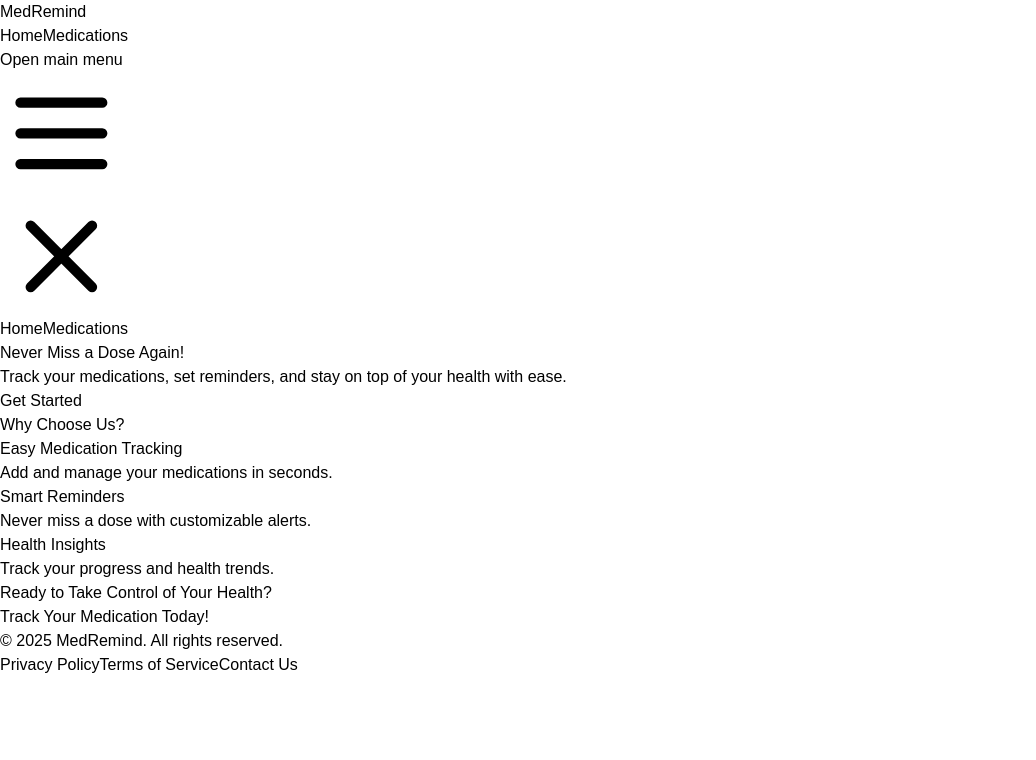
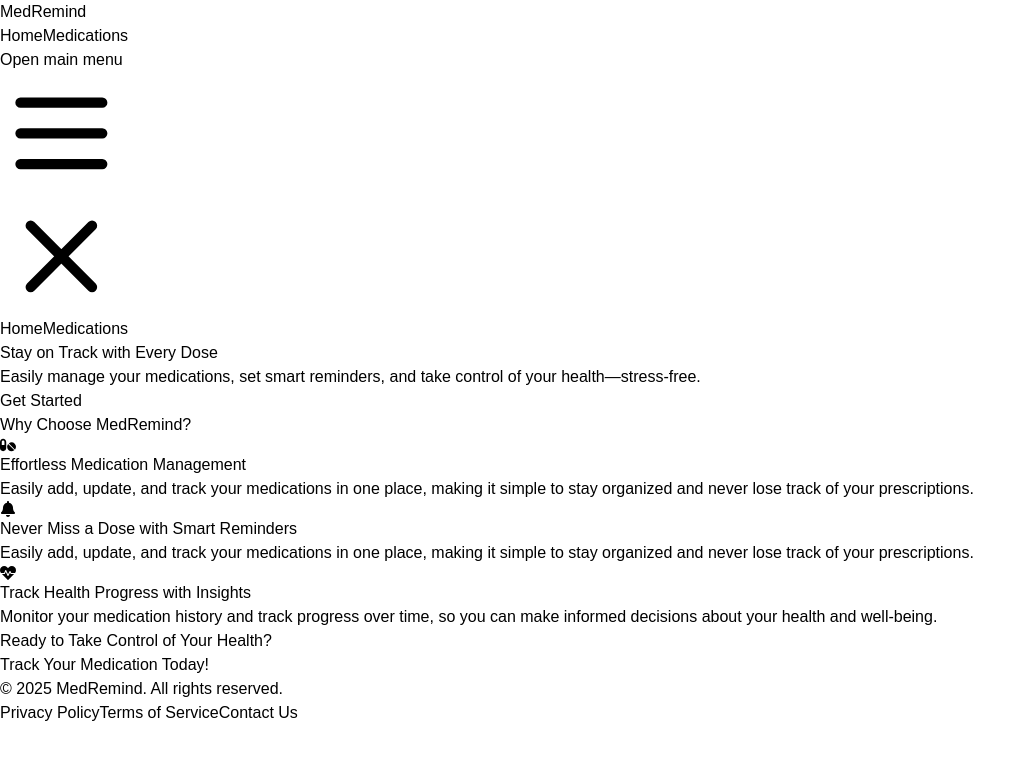
Before and after one commit to ritjiishaku/medication-reminder-app, a React (Vite) app: page / in a window 1280 px wide. Shown: the top 760 px of the page, without its empty margins (0-1036 px from the left). Built offline with nearby package versions, Linux system fonts and the light colour scheme.

Commit message:
Edited the copy and added icons to the why choose us section

```diff
--- a/src/pages/HomeSections/CTA.jsx
+++ b/src/pages/HomeSections/CTA.jsx
@@ -6,7 +6,7 @@ const CTA = () => {
   return (
     <section className="border-b bg-neutral-50 py-12 px-4 flex flex-col items-center justify-center gap-8 md:gap-16 md:py-24 md:px-8">
       <div className="flex flex-col items-center justify-center gap-4 md:gap-8">
-        <h2 className="text-blue-700 font-medium text-3xl text-center md:text-4xl lg:text-5xl leading-tight">
+        <h2 className="text-blue-700 font-medium text-2xl text-center md:text-4xl lg:text-5xl leading-tight">
           Ready to Take Control of Your Health?
         </h2>
         <div className="border-b-4 border-blue-700 w-32 md:w-64 md:border-b-8"></div>
--- a/src/pages/HomeSections/Hero.jsx
+++ b/src/pages/HomeSections/Hero.jsx
@@ -6,19 +6,19 @@ function Hero() {
   return (
     <section className="hero bg-neutral-50 border-b border-neutral-200 py-12 px-4 flex flex-col items-center gap-6 md:gap-10 md:py-24 md:px-6">
       <div className="flex flex-col gap-4 md:gap-10 w-full max-w-6xl">
-        <h1 className="text-blue-800 text-4xl md:text-6xl lg:text-8xl text-center leading-tight font-bold">
-          Never Miss a Dose Again!
+        <h1 className="text-blue-800 text-4xl md:text-6xl lg:text-7xl text-center leading-tight font-light">
+          Stay on Track with Every Dose
         </h1>
 
-        <h3 className="text-blue-600 text-xl md:text-3xl lg:text-4xl text-center font-medium max-w-4xl mx-auto leading-relaxed">
-          Track your medications, set reminders, and stay on top of your health with ease.
+        <h3 className="text-blue-600 text-lg md:text-2xl lg:text-3xl text-center font-medium max-w-4xl mx-auto leading-relaxed">
+          Easily manage your medications, set smart reminders, and take control of your health—stress-free.
         </h3>
       </div>
 
-      <Link to='/medications' className="sm:auto mt-4 md:mt-0">
+      <Link to='/medications' className="mt-4 md:mt-0">
         <Button
           variant='primary'
-          className="px-8 py-3 text-lg md:px-10 md:py-4 md:text-xl w-full"
+          className="px-6 py-3 text-lg md:px-8 md:py-4 md:text-xl w-full"
         >
           Get Started
         </Button>
--- a/src/pages/HomeSections/WhyChooseUs.jsx
+++ b/src/pages/HomeSections/WhyChooseUs.jsx
@@ -1,40 +1,44 @@
 import React from 'react';
+import { FaPills, FaBell, FaHeartbeat } from "react-icons/fa";
 
 const WhyChooseUs = () => {
   return (
     <section className="bg-neutral-50 border-b border-neutral-200 py-12 px-4 md:py-24 flex flex-col items-center gap-8 md:gap-16">
       <div className="flex flex-col items-center gap-4 md:gap-8 max-w-4xl mx-auto">
-        <h2 className="text-blue-700 font-medium text-3xl md:text-4xl lg:text-5xl text-center">
-          Why Choose Us?
+        <h2 className="text-blue-700 font-medium text-2xl md:text-4xl lg:text-5xl text-center">
+          Why Choose MedRemind?
         </h2>
         <div className="border-b-4 md:border-b-8 border-blue-700 w-32 md:w-64"></div>
       </div>
 
       <div className="grid grid-cols-1 md:grid-cols-2 lg:grid-cols-3 gap-6 w-full max-w-7xl px-4">
-        <div className="bg-white p-6 rounded-xl shadow-md flex flex-col gap-4 hover:shadow-lg transition-shadow">
+        <div className="bg-white p-6 rounded-xl shadow-md flex flex-col items-center gap-4 hover:shadow-lg transition-shadow">
+          <FaPills className="text-blue-700 text-6xl" />
           <h5 className="text-blue-900 text-xl md:text-2xl font-bold text-center">
-            Easy Medication Tracking
+            Effortless Medication Management
           </h5>
           <p className="text-neutral-700 text-base md:text-lg text-center">
-            Add and manage your medications in seconds.
+          Easily add, update, and track your medications in one place, making it simple to stay organized and never lose track of your prescriptions.
           </p>
         </div>
 
-        <div className="bg-white p-6 rounded-xl shadow-md flex flex-col gap-4 hover:shadow-lg transition-shadow">
+        <div className="bg-white p-6 rounded-xl shadow-md flex flex-col items-center gap-4 hover:shadow-lg transition-shadow">
+          <FaBell className="text-blue-700 text-6xl" />
           <h5 className="text-blue-900 text-xl md:text-2xl font-bold text-center">
-            Smart Reminders
+            Never Miss a Dose with Smart Reminders
           </h5>
           <p className="text-neutral-700 text-base md:text-lg text-center">
-            Never miss a dose with customizable alerts.
+          Easily add, update, and track your medications in one place, making it simple to stay organized and never lose track of your prescriptions.
           </p>
         </div>
 
-        <div className="bg-white p-6 rounded-xl shadow-md flex flex-col gap-4 hover:shadow-lg transition-shadow">
+        <div className="bg-white p-6 rounded-xl shadow-md flex flex-col items-center gap-4 hover:shadow-lg transition-shadow">
+          <FaHeartbeat className="text-blue-700 text-6xl" />
           <h5 className="text-blue-900 text-xl md:text-2xl font-bold text-center">
-            Health Insights
+            Track Health Progress with Insights
           </h5>
           <p className="text-neutral-700 text-base md:text-lg text-center">
-            Track your progress and health trends.
+          Monitor your medication history and track progress over time, so you can make informed decisions about your health and well-being.
           </p>
         </div>
       </div>
--- a/src/pages/MedicationList.jsx
+++ b/src/pages/MedicationList.jsx
@@ -64,11 +64,11 @@ const MedicationList = () => {
       {medications.length === 0 ? (
         <section className="flex flex-col items-center justify-center gap-6 md:gap-8 p-6 md:py-24 bg-neutral-50 rounded-lg">
           <div className="text-center">
-            <h1 className="text-2xl md:text-4xl font-medium text-blue-700 mb-3 md:mb-4">
+            <h1 className="text-3xl md:text-4xl font-medium text-blue-700 mb-3 md:mb-4">
               Add Your Medication
             </h1>
-            <p className="text-base md:text-lg text-blue-600 mb-6 md:mb-8">
-              No medications added yet. Click below to get started!
+            <p className="text-base md:text-lg text-blue-500 mb-6 md:mb-8">
+              You haven’t added any medications yet. Click the button below to start managing your medications!
             </p>
             <Button
               variant="primary"
```
